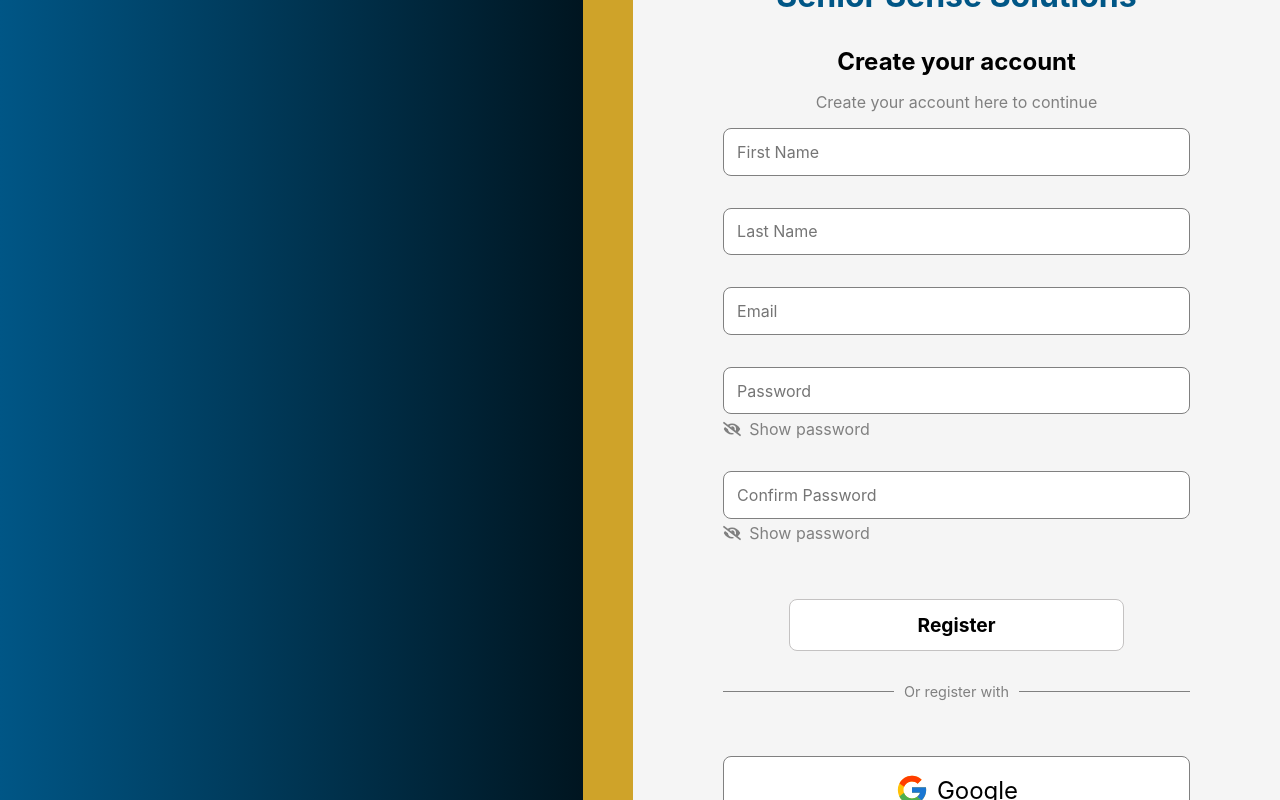
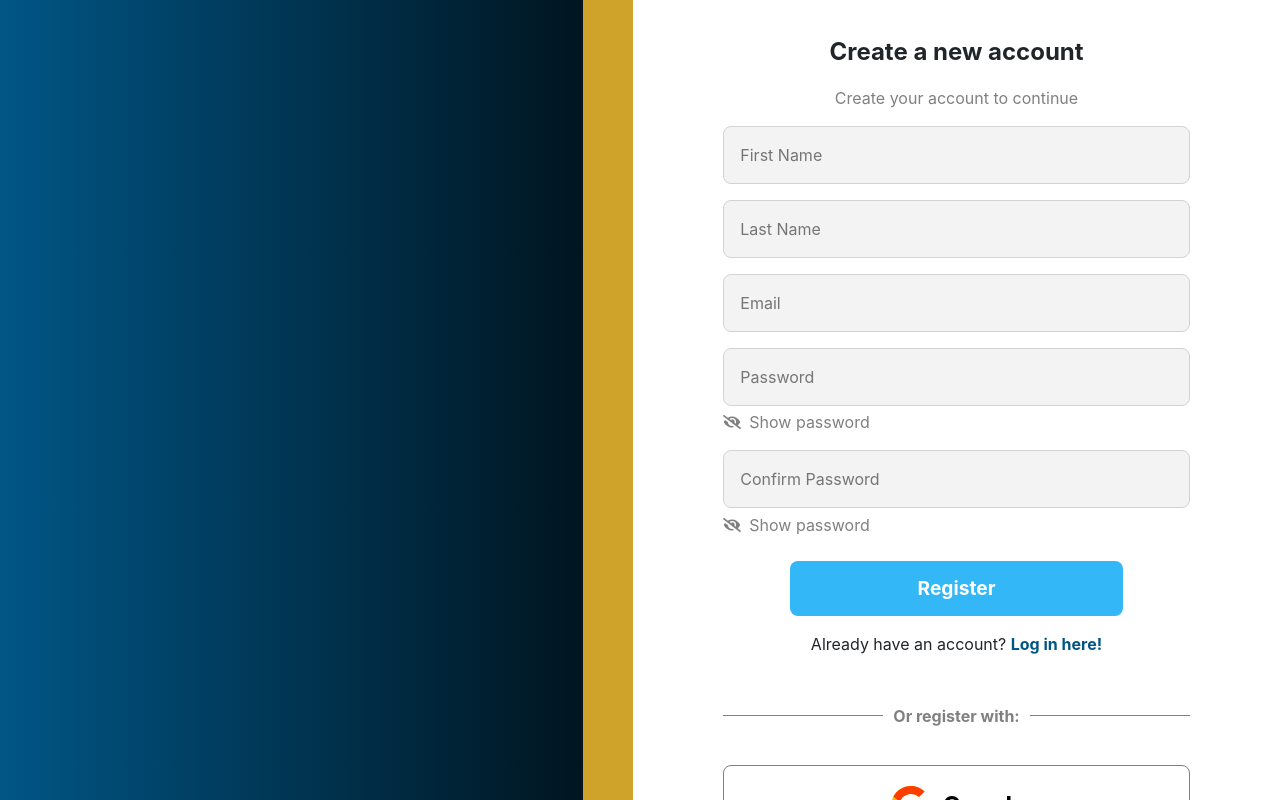
Before and after one commit to PurelyBlank/Senior-Sense-Solutions, a Next.js app in the folder project/web/: page /register in a window 1280 px wide. Built offline with nearby package versions, Linux system fonts and the light colour scheme.

Commit message:
Modify Register page UI.

```diff
--- a/project/web/app/globals.css
+++ b/project/web/app/globals.css
@@ -22,7 +22,7 @@ p, span {
   width: 100vw;
 }
 
-/* Left container (solor section) */
+/* Left container (color section) */
 .login-left {
   flex: 1;
   background: linear-gradient(to right, #005686, #001520);
@@ -116,6 +116,7 @@ p, span {
   outline: none;
 }
 
+/* Password visibility section */
 .password-toggle {
   display: flex;
   align-items: center;
@@ -131,7 +132,6 @@ p, span {
   margin-top: 15px;
 }
 
-/* Password visibility section */
 .password-visible {
   display: flex;
   align-items: center;
@@ -160,8 +160,13 @@ p, span {
 }
 
 .forgot {
-  color: #005686;
+  color: #33B7F7;
+  text-decoration: none;
   cursor: pointer;
+}
+
+.forgot:hover {
+  text-decoration: underline;
 }
 
 /* Login button */
@@ -170,7 +175,7 @@ p, span {
   text-align: center;
   padding: 1.2rem;
   background: #33B7F7;
-  color: white;
+  color: #FFFFFF;
   font-size: 1.2rem;
   font-weight: bold;
   border: none;
@@ -179,7 +184,7 @@ p, span {
 }
 
 .login:hover {
-  background: #2ea6e1;  /* Slightly darker blue for hover effect */
+  background: #2ea6e1;
 }
 
 /* Sign up */
--- a/project/web/app/page.tsx
+++ b/project/web/app/page.tsx
@@ -66,6 +66,7 @@ export default function LoginPage() {
         <p className="sub-text">Log in to your account to continue</p>
 
         <form className="login-form" onSubmit={handleLogin}>
+          {/* Email input */}
           <input
             type="email"
             className="email-slot"
@@ -76,6 +77,7 @@ export default function LoginPage() {
             disabled={isLoading}
           />
 
+          {/* Password input */}
           <div className="password-container">
             <input
               type={showPassword ? "text" : "password"}
@@ -99,6 +101,7 @@ export default function LoginPage() {
 
           {error && <div className="error-message" role="alert">{error}</div>}
 
+          {/* Remember Me & Forgot Your Password? container */}
           <div className="remember-forgot-container">
             <label className="remember">
               <input type="checkbox" disabled={isLoading} />
@@ -109,6 +112,7 @@ export default function LoginPage() {
             </Link>
           </div>
 
+          {/* Submit button */}
           <button
             type="submit"
             className="login"
@@ -118,6 +122,7 @@ export default function LoginPage() {
           </button>
         </form>
 
+        {/* Register link */}
         <p className="sign-up">
           Don&apos;t have an account yet?{" "}
           <Link href="/register">Sign up here!</Link>
@@ -127,6 +132,7 @@ export default function LoginPage() {
           <span className="fw-bold">Or continue with:</span>
         </div>
 
+        {/* Google login button */}
         <button
           className="google fw-bold"
           disabled={isLoading}
--- a/project/web/app/register/page.tsx
+++ b/project/web/app/register/page.tsx
@@ -1,10 +1,15 @@
 "use client";
 
-import "./register.css";
 import { useState } from "react";
+
+import Link from "next/link";
 import { useRouter } from "next/navigation";
+
 import { FcGoogle } from "react-icons/fc";
 import { FaEye, FaEyeSlash } from "react-icons/fa";
+
+import "bootstrap/dist/css/bootstrap.min.css";
+import "./register.css";
 
 export default function RegisterPage() {
   const [showPassword, setShowPassword] = useState(false);
@@ -65,22 +70,47 @@ export default function RegisterPage() {
       <div className="register-center"></div>
       <div className="register-right">
         <div className="title">Senior Sense Solutions</div>
-        <div className="welcome">Create your account</div>
-        <div className="sub-text">Create your account here to continue</div>
+        <div className="welcome">Create a new account</div>
+        <div className="sub-text">Create your account to continue</div>
 
+        <form className="register-form" onSubmit={handleRegister}>
           {/* First Name Input */}
           <div className="input-container">
-          <input type="text" className="input-slot" placeholder="First Name" />
+            <input
+              type="text"
+              className="input-slot"
+              placeholder="First Name"
+              value={firstName}
+              onChange={(e) => setFirstName(e.target.value)}
+              required
+              disabled={isLoading}
+            />
           </div>
 
           {/* Last Name Input */}
           <div className="input-container">
-          <input type="text" className="input-slot" placeholder="Last Name" />
+            <input
+              type="text"
+              className="input-slot"
+              placeholder="Last Name"
+              value={lastName}
+              onChange={(e) => setLastName(e.target.value)}
+              required
+              disabled={isLoading}
+            />
           </div>
 
           {/* Email Input */}
           <div className="input-container">
-          <input type="email" className="input-slot" placeholder="Email" />
+            <input
+              type="email"
+              className="input-slot"
+              placeholder="Email"
+              value={email}
+              onChange={(e) => setEmail(e.target.value)}
+              required
+              disabled={isLoading}
+            />
           </div>
 
           {/* Password Input */}
@@ -89,6 +119,10 @@ export default function RegisterPage() {
               type={showPassword ? "text" : "password"}
               className="input-slot"
               placeholder="Password"
+              value={password}
+              onChange={(e) => setPassword(e.target.value)}
+              required
+              disabled={isLoading}
             />
             <div
               className="password-visible"
@@ -105,6 +139,10 @@ export default function RegisterPage() {
               type={showConfirmPassword ? "text" : "password"}
               className="input-slot"
               placeholder="Confirm Password"
+              value={confirmPassword}
+              onChange={(e) => setConfirmPassword(e.target.value)}
+              required
+              disabled={isLoading}
             />
             <div
               className="password-visible"
@@ -115,19 +153,33 @@ export default function RegisterPage() {
             </div>
           </div>
 
+          {/* Error Message */}
+          {error && <div className="error-message" role="alert">{error}</div>}
+
           {/* Register Button */}
-        <button className="register" onClick={handleRegister}>Register</button>
+          <button type="submit" className="register" disabled={isLoading}>
+            {isLoading ? "Registering..." : "Register"}
+          </button>
+        </form>
+
+        {/* Login link */}
+        <p className="log-in">
+          Already have an account?{" "}
+          <Link href="/">Log in here!</Link>
+        </p>
 
         {/* Or Register with Google */}
         <div className="separator-container">
           <div className="separator-line"></div>
-          <div className="separator-text">Or register with</div>
+          <div className="separator-text">
+            <span className="fw-bold">Or register with:</span>
+          </div>
           <div className="separator-line"></div>
         </div>
 
         {/* Google Sign-In Button */}
-        <button className="google">
-          <FcGoogle size={34} /> Google
+        <button className="google fw-bold">
+          <FcGoogle size={48} /> Google
         </button>
       </div>
     </div>
--- a/project/web/app/register/register.css
+++ b/project/web/app/register/register.css
@@ -2,6 +2,7 @@
     margin: 0;
     padding: 0;
     box-sizing: border-box;
+    font-family: "Inter", sans-serif;
 }
 
 html, body {
@@ -11,13 +12,17 @@ html, body {
     overflow: hidden;
 }
 
+p, span {
+  font-size: 16px !important;
+}
+
 .register-container {
     display: flex;
     height: 100vh;
     width: 100vw;
 }
 
-/* Blue background */
+/* Left container (color section) */
 .register-left {
     flex: 1;
     background: linear-gradient(to right, #005686, #001520);
@@ -32,7 +37,7 @@ html, body {
 /* Right Container (sign-in section) */
 .register-right {
     flex: 1;
-    background-color: #f5f5f5;
+    background-color: #FFFFFF;
     display: flex;
     flex-direction: column;
     justify-content: center;
@@ -61,21 +66,37 @@ html, body {
     color: gray;
 }
 
+.register-form {
+    display: flex;
+    flex-direction: column;
+    justify-content: center;
+    align-items: center;
+    width: 100%;
+    margin: 0;
+    padding: 0;
+}
+
 /* Input fields */
 .input-container {
     width: 80%;
     margin-bottom: 1rem;
 }
 
+/* Input fields */
 .input-slot {
     width: 100%;
-    padding: 0.8rem;
+    padding: 1rem;
     font-size: 1rem;
-    border: 1px solid gray;
+    border: 1px solid lightgray;
     border-radius: 8px;
-    background: white;
+    background: #F3F3F3;
     text-align: left;
     color: black;
+}
+
+.input-slot:focus {
+    border: 1px solid gray;
+    outline: none;
 }
 
 /* Password visibility section */
@@ -87,26 +108,37 @@ html, body {
     color: gray;
     font-size: 0.9rem;
     width: 80%;
+    margin-top: 0.3rem;
     cursor: pointer;
-    margin-top: 0.3rem;
 }
 
 /* Register button */
 .register {
     width: auto;
     padding: 0.8rem 8rem;
-    background: white;
-    color: rgb(0, 0, 0);
+    background: #33B7F7;
+    color: #FFFFFF;
     font-size: 1.2rem;
     font-weight: bold;
-    border: 1px solid rgb(196, 194, 194);
+    border: none;
     border-radius: 8px;
     cursor: pointer;
-    margin-top: 1.5rem;
+    margin-top: 0.5rem;
 }
 
 .register:hover {
-    background: #f5f5f5;
+    background: #2ea6e1;
+}
+
+/* Log in */
+.log-in a {
+    color: #005686;
+    text-decoration: none;
+    font-weight: bold;
+}
+
+.log-in a:hover {
+    text-decoration: underline;
 }
 
 /* Separator section for Google login */
@@ -143,7 +175,6 @@ html, body {
     border-radius: 8px;
     cursor: pointer;
     font-size: 1.5rem;
-    margin-top: 1.5rem;
 }
 
 .google:hover {
```
Lines whose indentation alone changed are shown as unchanged.
